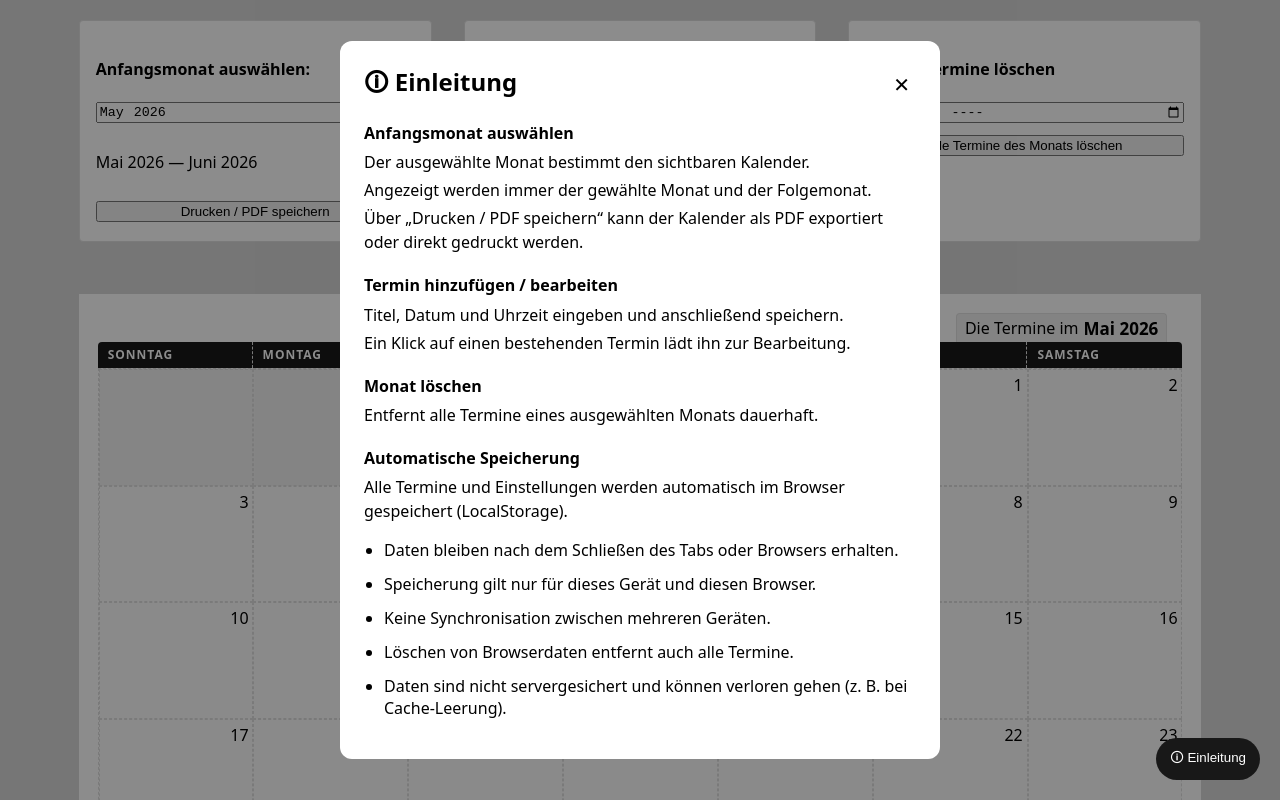
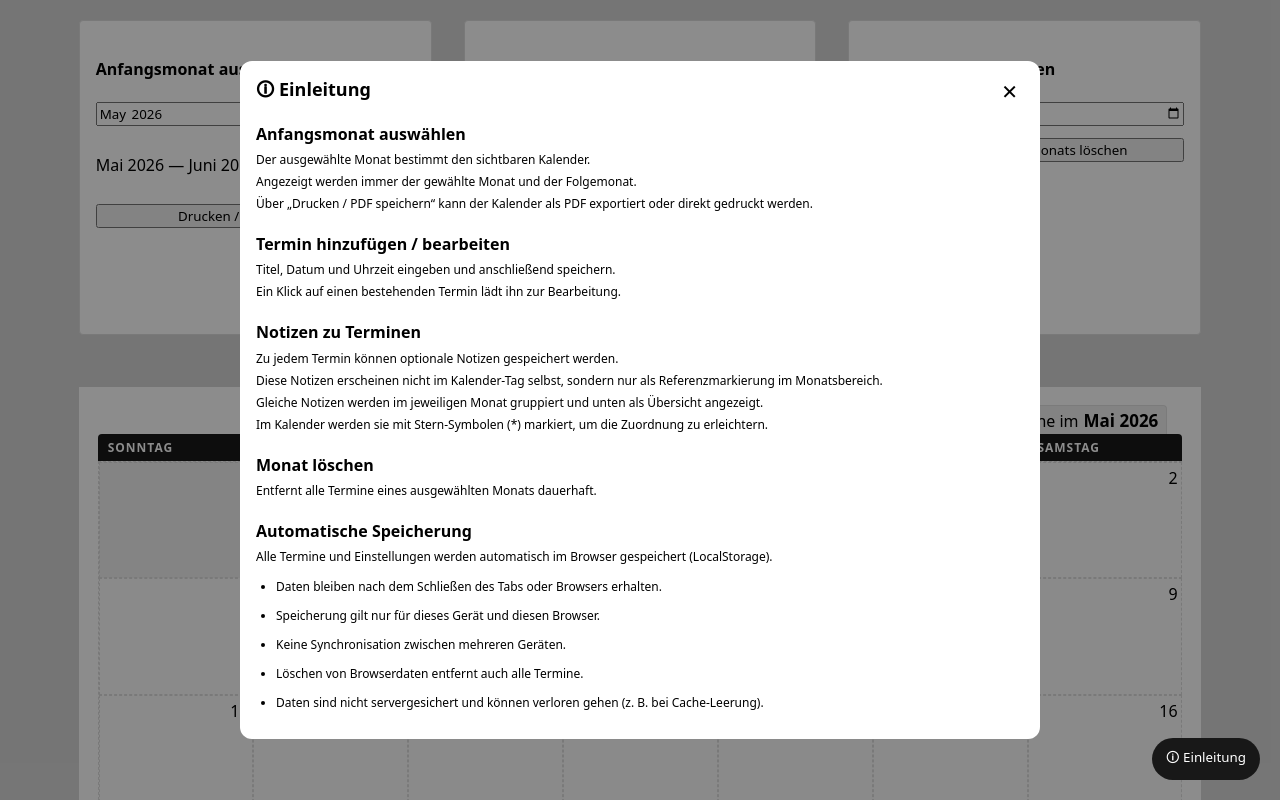
Before and after one commit to MilSoltani/gemeinde-termine, a Vue app: page / in a window 1280 px wide. Both pictures are taken after a click on the button "🛈 Einleitung". Shown: the top 800 px of the page. Built offline with nearby package versions, Linux system fonts and the light colour scheme.

Commit message:
added notes

```diff
--- a/src/App.vue
+++ b/src/App.vue
@@ -8,6 +8,7 @@ interface EventItem {
   title: string
   date: string
   time: string
+  notes?: string
 }
 
 const EVENTS_STORAGE_KEY = 'calendar-events'
@@ -57,6 +58,7 @@ const form = ref({
   title: '',
   date: '',
   time: '',
+  notes: '',
 })
 
 const isEditing = computed(() => form.value.id !== null)
@@ -67,6 +69,7 @@ function resetForm() {
     title: '',
     date: '',
     time: '',
+    notes: '',
   }
 }
 
@@ -79,6 +82,7 @@ function addEvent() {
     title: form.value.title,
     date: form.value.date,
     time: form.value.time,
+    notes: form.value.notes,
   }
 
   events.value.push(newEvent)
@@ -87,7 +91,7 @@ function addEvent() {
 }
 
 function selectEvent(event: EventItem) {
-  form.value = { ...event }
+  form.value = { ...event, notes: event.notes || '' }
 }
 
 function updateEvent() {
@@ -104,6 +108,7 @@ function updateEvent() {
     title: form.value.title,
     date: form.value.date,
     time: form.value.time,
+    notes: form.value.notes,
   }
 
   resetForm()
@@ -120,6 +125,35 @@ function deleteEvent() {
 
 function formatDate(d: Date) {
   return `${d.getFullYear()}-${String(d.getMonth() + 1).padStart(2, '0')}-${String(d.getDate()).padStart(2, '0')}`
+}
+
+function getNotesForMonth(year: number, month: number) {
+  const monthStr = `${year}-${String(month + 1).padStart(2, '0')}`
+  const monthEvents = events.value.filter(e => e.date.startsWith(monthStr))
+
+  const uniqueNotes: Map<string, number> = new Map()
+
+  monthEvents.forEach((event, index) => {
+    if (event.notes && !uniqueNotes.has(event.notes)) {
+      uniqueNotes.set(event.notes, index)
+    }
+  })
+
+  return Array.from(uniqueNotes.keys())
+}
+
+function getStarMarker(noteIndex: number): string {
+  return '*'.repeat(noteIndex + 1)
+}
+
+function getEventNoteMarker(eventNotes: string | undefined, year: number, month: number): string {
+  if (!eventNotes)
+    return ''
+
+  const notes = getNotesForMonth(year, month)
+  const index = notes.indexOf(eventNotes)
+
+  return index >= 0 ? getStarMarker(index) : ''
 }
 
 function createMonthData(baseDate: Date, offset: number) {
@@ -170,7 +204,9 @@ function createMonthData(baseDate: Date, offset: number) {
   return {
     monthName,
     year,
+    month,
     days,
+    notes: getNotesForMonth(year, month),
   }
 }
 
@@ -261,6 +297,12 @@ function printCalendar() {
             v-model="form.time"
             type="time"
           >
+
+          <textarea
+            v-model="form.notes"
+            placeholder="Notizen (optional)"
+            rows="3"
+          />
 
           <div class="buttons">
             <button
@@ -355,9 +397,32 @@ function printCalendar() {
                   </span>
 
                   {{ event.title }}
+
+                  <span
+                    v-if="getEventNoteMarker(event.notes, month.year, month.month)"
+                    class="event-marker"
+                  >
+                    {{ getEventNoteMarker(event.notes, month.year, month.month) }}
+                  </span>
                 </span>
               </div>
             </div>
+          </div>
+        </div>
+      </div>
+
+      <div
+        v-if="month.notes.length > 0"
+        class="notes-section"
+      >
+        <div class="notes-list">
+          <div
+            v-for="(note, index2) in month.notes"
+            :key="index2"
+            class="note-item"
+          >
+            <span class="note-marker">{{ getStarMarker(index2) }}</span>
+            <span class="note-text">{{ note }}</span>
           </div>
         </div>
       </div>
@@ -415,6 +480,26 @@ function printCalendar() {
         </div>
 
         <div class="help-section">
+          <h3>Notizen zu Terminen</h3>
+
+          <p>
+            Zu jedem Termin können optionale Notizen gespeichert werden.
+          </p>
+
+          <p>
+            Diese Notizen erscheinen nicht im Kalender-Tag selbst, sondern nur als Referenzmarkierung im Monatsbereich.
+          </p>
+
+          <p>
+            Gleiche Notizen werden im jeweiligen Monat gruppiert und unten als Übersicht angezeigt.
+          </p>
+
+          <p>
+            Im Kalender werden sie mit Stern-Symbolen (*) markiert, um die Zuordnung zu erleichtern.
+          </p>
+        </div>
+
+        <div class="help-section">
           <h3>Monat löschen</h3>
 
           <p>
--- a/src/main.css
+++ b/src/main.css
@@ -233,6 +233,53 @@ body {
   font-size: var(--font-size-event);
 }
 
+.event-marker {
+  flex-shrink: 0;
+
+  margin-left: 2px;
+  padding: 0 2px;
+
+  font-size: var(--font-size-event-time);
+  font-weight: 700;
+
+  color: var(--color-text);
+}
+
+.notes-section {
+  font-size: 11px;
+  padding: 5px 5px 0 5px;
+}
+
+.notes-list {
+  display: flex;
+  flex-direction: column;
+  gap: 2px;
+}
+
+.note-item {
+  display: flex;
+  gap: 8px;
+
+  font-size: 12px;
+  line-height: 1.4;
+}
+
+.note-marker {
+  flex-shrink: 0;
+
+  font-weight: 700;
+  font-size: 12px;
+
+  color: var(--color-text);
+}
+
+.note-text {
+  flex: 1;
+
+  word-break: break-word;
+  white-space: normal;
+}
+
 @page {
   size: A4 landscape;
   margin: 0;
@@ -273,10 +320,8 @@ body {
 
 .crud-column {
   padding: 1rem;
-
   border: 1px solid var(--color-border);
   border-radius: var(--radius-sm);
-
   background: var(--color-surface);
 }
 
@@ -290,6 +335,19 @@ body {
   display: flex;
   flex-wrap: wrap;
   gap: 0.5rem;
+}
+
+input,
+textarea,
+button {
+  font-family: inherit;
+}
+
+textarea {
+  padding: 0.5rem;
+  border: 1px solid var(--color-border);
+  border-radius: var(--radius-sm);
+  resize: vertical;
 }
 
 .event {
@@ -308,15 +366,11 @@ body {
   right: 20px;
   bottom: 20px;
   z-index: 1000;
-
   padding: 10px 14px;
-
   border: 0;
   border-radius: 999px;
-
   background: #181818;
   color: white;
-
   cursor: pointer;
 }
 
@@ -324,31 +378,25 @@ body {
   position: fixed;
   inset: 0;
   z-index: 99998;
-
   display: flex;
   justify-content: center;
   align-items: center;
-
   background: rgba(0, 0, 0, 0.45);
 }
 
 .help-dialog {
-  width: min(600px, calc(100vw - 40px));
-
-  padding: 1.5rem;
-
+  width: min(800px, calc(100vw - 40px));
+  padding: 1rem;
   border-radius: 12px;
-
   background: white;
-
   box-sizing: border-box;
+  font-size: 12px;
 }
 
 .help-header {
   display: flex;
   justify-content: space-between;
   align-items: center;
-
   margin-bottom: 1rem;
 }
 
@@ -359,9 +407,7 @@ body {
 .help-header button {
   border: 0;
   background: transparent;
-
   font-size: 20px;
-
   cursor: pointer;
 }
 
```
